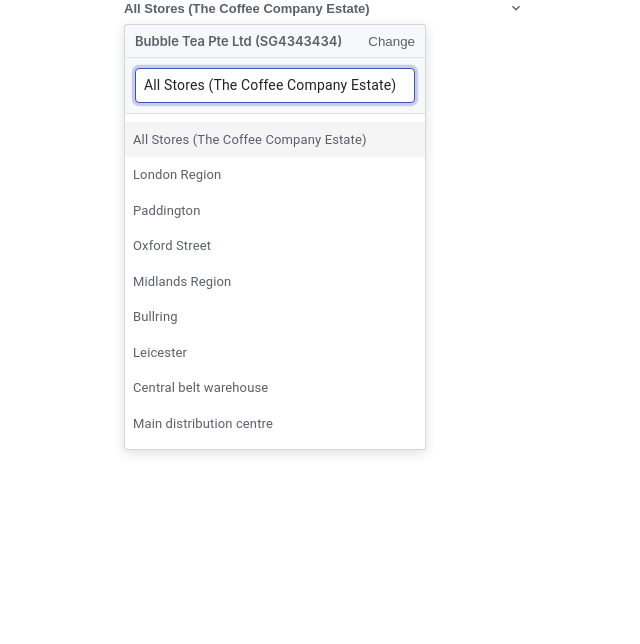
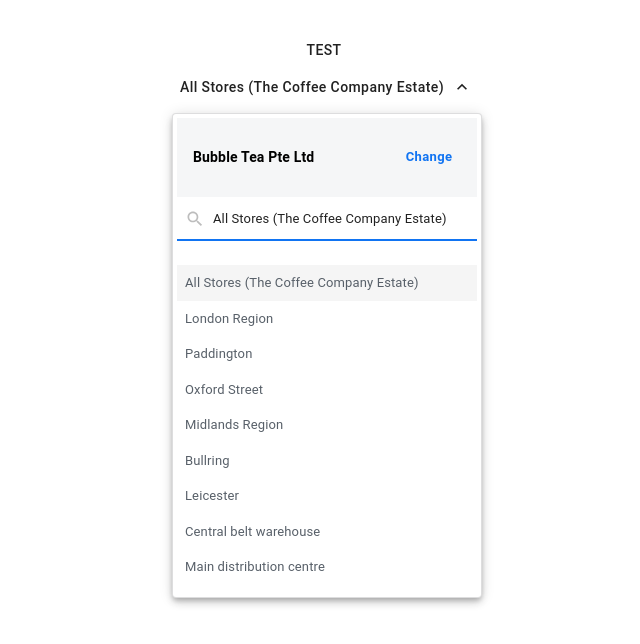
Before and after one commit to itsmetambui/myda-assessment, a React (Create React App) app: page / in a window 1280 px wide. Both pictures are taken after a click on the button "All Stores (The Coffee Company Estate)". Shown: the top 644 px of the page, without its empty margins (316-956 px from the left). Built offline with nearby package versions, Linux system fonts and the light colour scheme.

Commit message:
add basic styling

```diff
--- a/src/App.css
+++ b/src/App.css
@@ -1,5 +1,6 @@
 .App {
   text-align: center;
+  padding-top: 2rem;
 }
 
 .App-logo {
--- a/src/App.tsx
+++ b/src/App.tsx
@@ -1,14 +1,19 @@
+import { Button, ThemeProvider } from "@material-ui/core";
 import React from "react";
 import "./App.css";
 import StorePicker from "./components/StorePicker";
+import theme from "./theme";
 
 function App() {
   return (
-    <div className="App">
-      <header className="App-header">
-        <StorePicker />
-      </header>
-    </div>
+    <ThemeProvider theme={theme}>
+      <div className="App">
+        <header className="App-header">
+          <Button>Test</Button>
+          <StorePicker />
+        </header>
+      </div>
+    </ThemeProvider>
   );
 }
 
--- a/src/components/StorePicker.tsx
+++ b/src/components/StorePicker.tsx
@@ -1,87 +1,61 @@
 import React from "react";
-import { fade, makeStyles } from "@material-ui/core/styles";
+import { makeStyles } from "@material-ui/core/styles";
 import Popper from "@material-ui/core/Popper";
+import KeyboardArrowUpIcon from "@material-ui/icons/KeyboardArrowUp";
 import KeyboardArrowDownIcon from "@material-ui/icons/KeyboardArrowDown";
 import KeyboardArrowLeftIcon from "@material-ui/icons/KeyboardArrowLeft";
+import SearchIcon from "@material-ui/icons/Search";
 import Autocomplete, {
   AutocompleteCloseReason,
 } from "@material-ui/lab/Autocomplete";
-import ButtonBase from "@material-ui/core/ButtonBase";
-import InputBase from "@material-ui/core/InputBase";
-import { IconButton } from "@material-ui/core";
+import {
+  Button,
+  ClickAwayListener,
+  IconButton,
+  InputAdornment,
+  TextField,
+  Typography,
+} from "@material-ui/core";
 
 const useStyles = makeStyles((theme) => ({
-  root: {
-    width: 400,
-    fontSize: 13,
-  },
-  button: {
-    fontSize: 13,
-    width: "100%",
-    textAlign: "left",
-    paddingBottom: 8,
-    color: "#586069",
-    fontWeight: 600,
-    "&:hover,&:focus": {
-      color: "#0366d6",
+  pickerButton: {
+    borderRadius: "unset",
+    textTransform: "none",
+    "&:focus": {
+      borderBottom: `1px solid ${theme.palette.primary.main}`,
     },
-    "& span": {
-      width: "100%",
-    },
-    "& svg": {
-      width: 16,
-      height: 16,
-    },
-    borderBottom: 1,
-  },
-  tag: {
-    marginTop: 3,
-    height: 20,
-    padding: ".15em 4px",
-    fontWeight: 600,
-    lineHeight: "15px",
-    borderRadius: 2,
   },
   popper: {
     border: "1px solid rgba(27,31,35,.15)",
-    boxShadow: "0 3px 12px rgba(27,31,35,.15)",
-    borderRadius: 3,
+    boxShadow: theme.shadows[5],
+    borderRadius: theme.shape.borderRadius,
     width: 300,
     zIndex: 1,
-    fontSize: 13,
-    color: "#586069",
-    backgroundColor: "#f6f8fa",
+    backgroundColor: "white",
+    marginTop: theme.spacing(1),
+    padding: theme.spacing(0.5),
   },
   header: {
-    borderBottom: "1px solid #e1e4e8",
-    padding: "8px 10px",
+    padding: `${theme.spacing(3)}px ${theme.spacing(2)}px`,
     fontWeight: 600,
     display: "flex",
     justifyContent: "space-between",
     alignItems: "center",
+    backgroundColor: "#F5F6F7",
   },
-  inputBase: {
-    padding: 10,
+  searchInputWrapper: {
     width: "100%",
-    borderBottom: "1px solid #dfe2e5",
-    "& input": {
-      borderRadius: 4,
-      backgroundColor: theme.palette.common.white,
-      padding: 8,
-      transition: theme.transitions.create(["border-color", "box-shadow"]),
-      border: "1px solid #ced4da",
-      fontSize: 14,
-      "&:focus": {
-        boxShadow: `${fade(theme.palette.primary.main, 0.25)} 0 0 0 0.2rem`,
-        borderColor: theme.palette.primary.main,
-      },
-    },
+  },
+  searchInput: {
+    padding: `${theme.spacing(1)}px ${theme.spacing(1)}px`,
+    fontSize: 13,
   },
   paper: {
     boxShadow: "none",
     margin: 0,
     color: "#586069",
     fontSize: 13,
+    paddingTop: theme.spacing(2),
   },
   option: {
     minHeight: "auto",
@@ -97,12 +71,6 @@
   popperDisablePortal: {
     position: "relative",
   },
-  iconSelected: {
-    width: 17,
-    height: 17,
-    marginRight: 5,
-    marginLeft: -2,
-  },
   color: {
     width: 14,
     height: 14,
@@ -113,11 +81,6 @@
   },
   text: {
     flexGrow: 1,
-  },
-  close: {
-    opacity: 0.6,
-    width: 18,
-    height: 18,
   },
 }));
 
@@ -144,10 +107,10 @@
   const [business, setBusiness] = React.useState<Business>(businesses[0]);
   const [store, setStore] = React.useState<Store | null>(business.stores[0]);
 
-  const handleClick = (
+  const togglePicker = (
     event: React.MouseEvent<HTMLButtonElement, MouseEvent>
   ) => {
-    setAnchorEl(event.currentTarget);
+    setAnchorEl(anchorEl ? null : event.currentTarget);
   };
 
   const handleClose = (
@@ -174,18 +137,21 @@
   const id = open ? "store-picker" : undefined;
 
   return (
-    <React.Fragment>
-      <div className={classes.root}>
-        <ButtonBase
+    <>
+      {/* <ClickAwayListener onClickAway={() => setAnchorEl(null)}> */}
+      <ClickAwayListener onClickAway={() => {}}>
+        <Button
           disableRipple
-          className={classes.button}
           aria-describedby={id}
-          onClick={handleClick}
+          onClick={togglePicker}
+          className={classes.pickerButton}
+          endIcon={
+            anchorEl ? <KeyboardArrowUpIcon /> : <KeyboardArrowDownIcon />
+          }
         >
-          <span>{store?.name}</span>
-          <KeyboardArrowDownIcon />
-        </ButtonBase>
-      </div>
+          {store?.name}
+        </Button>
+      </ClickAwayListener>
       <Popper
         id={id}
         open={open}
@@ -202,14 +168,24 @@
               >
                 <KeyboardArrowLeftIcon />
               </IconButton>
-              <span>Select business</span>
+              <Typography variant="body2" style={{ fontWeight: 600 }}>
+                Select business
+              </Typography>
             </>
           ) : (
             <>
-              <span>{business.name}</span>
-              <ButtonBase disableRipple onClick={handleBusinessPickerMode}>
+              <Typography variant="body2" style={{ fontWeight: 600 }}>
+                {business.name}
+              </Typography>
+              <Button
+                size="small"
+                color="primary"
+                disableRipple
+                onClick={handleBusinessPickerMode}
+                style={{ textTransform: "none", fontWeight: 600 }}
+              >
                 Change
-              </ButtonBase>
+              </Button>
             </>
           )}
         </div>
@@ -237,11 +213,19 @@
             options={business.stores}
             getOptionLabel={(option) => option.name}
             renderInput={(params) => (
-              <InputBase
+              <TextField
                 ref={params.InputProps.ref}
                 inputProps={params.inputProps}
                 autoFocus
-                className={classes.inputBase}
+                InputProps={{
+                  className: classes.searchInput,
+                  startAdornment: (
+                    <InputAdornment position="start">
+                      <SearchIcon fontSize="small" color="disabled" />
+                    </InputAdornment>
+                  ),
+                }}
+                className={classes.searchInputWrapper}
               />
             )}
           />
@@ -271,23 +255,31 @@
             options={businesses}
             getOptionLabel={(option) => option.name}
             renderInput={(params) => (
-              <InputBase
+              <TextField
                 ref={params.InputProps.ref}
                 inputProps={params.inputProps}
                 autoFocus
-                className={classes.inputBase}
+                InputProps={{
+                  className: classes.searchInput,
+                  startAdornment: (
+                    <InputAdornment position="start">
+                      <SearchIcon fontSize="small" color="disabled" />
+                    </InputAdornment>
+                  ),
+                }}
+                className={classes.searchInputWrapper}
               />
             )}
           />
         )}
       </Popper>
-    </React.Fragment>
+    </>
   );
 }
 
 const businesses: Business[] = [
   {
-    name: "Bubble Tea Pte Ltd (SG4343434)",
+    name: "Bubble Tea Pte Ltd",
     stores: [
       { name: "All Stores (The Coffee Company Estate)", type: "store" },
       { name: "London Region", type: "store" },
@@ -301,7 +293,7 @@
     ],
   },
   {
-    name: "Cafe Nero Plc (GB78437434)",
+    name: "Cafe Nero Plc",
     stores: [
       { name: "All Stores (Cafe Nero Plc (GB78437434))", type: "store" },
       { name: "Everton Region", type: "store" },
@@ -324,7 +316,7 @@
     ],
   },
   {
-    name: "Londis London Ltd (GB483943444)",
+    name: "Londis London Ltd",
     stores: [
       { name: "All Stores (Londis London Ltd (GB483943444))", type: "store" },
       { name: "London Region", type: "store" },
@@ -335,7 +327,7 @@
     ],
   },
   {
-    name: "The Coffee Company (GB4039843)",
+    name: "The Coffee Company",
     stores: [
       { name: "All Stores (The Coffee Company (GB4039843))", type: "store" },
       { name: "London Region", type: "store" },
--- /dev/null
+++ b/src/theme.ts
@@ -0,0 +1,15 @@
+import { createMuiTheme } from "@material-ui/core/styles";
+
+const theme = createMuiTheme({
+  palette: {
+    primary: {
+      main: "#1174F2",
+    },
+    text: {
+      primary: "#000000DE",
+    },
+  },
+  typography: {},
+});
+
+export default theme;
```
